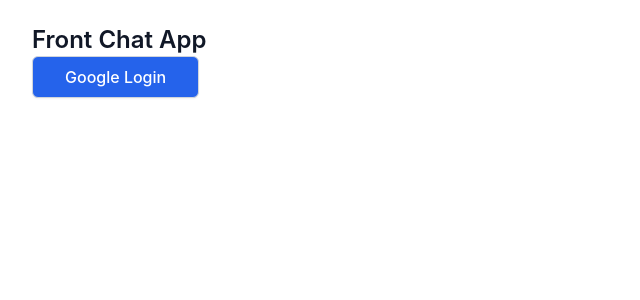
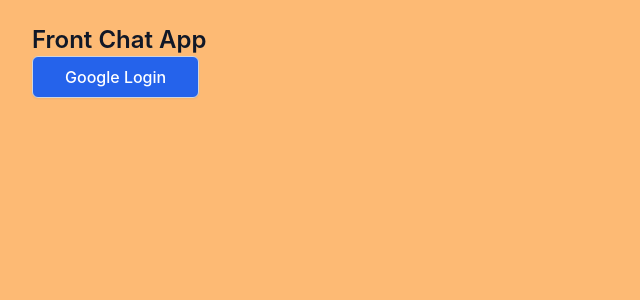
Before and after one commit to MilaisTaso/front-chat-app, a React (Vite) app: page / in a window 1280 px wide. Shown: the top 300 px of the page, without its empty margins (0-640 px from the left). Built offline with nearby package versions, Linux system fonts and the light colour scheme; no server answers.

Commit message:
edit login page

```diff
--- a/src/components/Layout/Container.tsx
+++ b/src/components/Layout/Container.tsx
@@ -1,17 +1,27 @@
-import React from "react";
+import React from 'react';
 import clsx from 'clsx';
 
+type ContainerProps = {
+  children: React.ReactNode;
+  display?: 'flex' | 'direction' | 'normal';
+  className?: string;
+};
 
-type ContainerProps = {
-  children: React.ReactNode
-  display?: 'flex' | 'direction' | 'normal'
-  className?: string
-}
-
-export const Container: React.FC<ContainerProps> = ({ display = 'normal', children, className = '' }) => {
+export const Container: React.FC<ContainerProps> = ({
+  display = 'normal',
+  children,
+  className = '',
+}) => {
   return (
-    <div className={clsx(display !== 'normal' && 'flex', display === 'direction' && 'flex-col', 'mx-auto w-full', className)}>
-      { children }
+    <div
+      className={clsx(
+        display !== 'normal' && 'flex',
+        display === 'direction' && 'flex-col',
+        'mx-auto w-full bg-orange-300',
+        className,
+      )}
+    >
+      {children}
     </div>
-  )
-}
+  );
+};
--- a/src/features/auth/routes/login.tsx
+++ b/src/features/auth/routes/login.tsx
@@ -14,11 +14,16 @@ export const LoginPage: React.FC = () => {
   };
 
   return (
-    <Container display="flex">
+    <>
       <Head title="login" />
-      <Content title="Front Chat App">
-        <Button onClick={handleSignInClick}>Google Login</Button>
-      </Content>
-    </Container>
+      <Container display="flex" className="min-h-screen ">
+        <Content title="Front Chat App">
+          <Button onClick={handleSignInClick} isLoading={isPending}>
+            Google Login
+          </Button>
+        </Content>
+        <img src='' />
+      </Container>
+    </>
   );
 };
```
